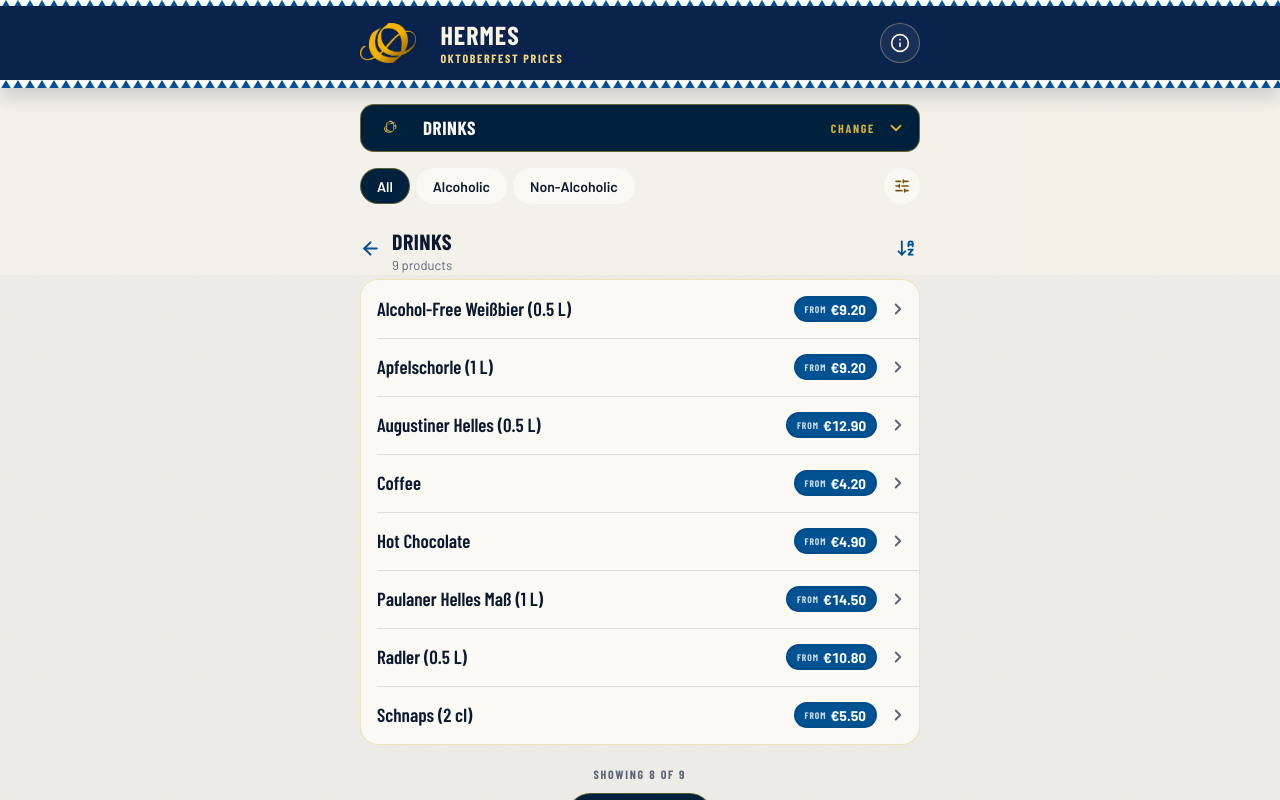
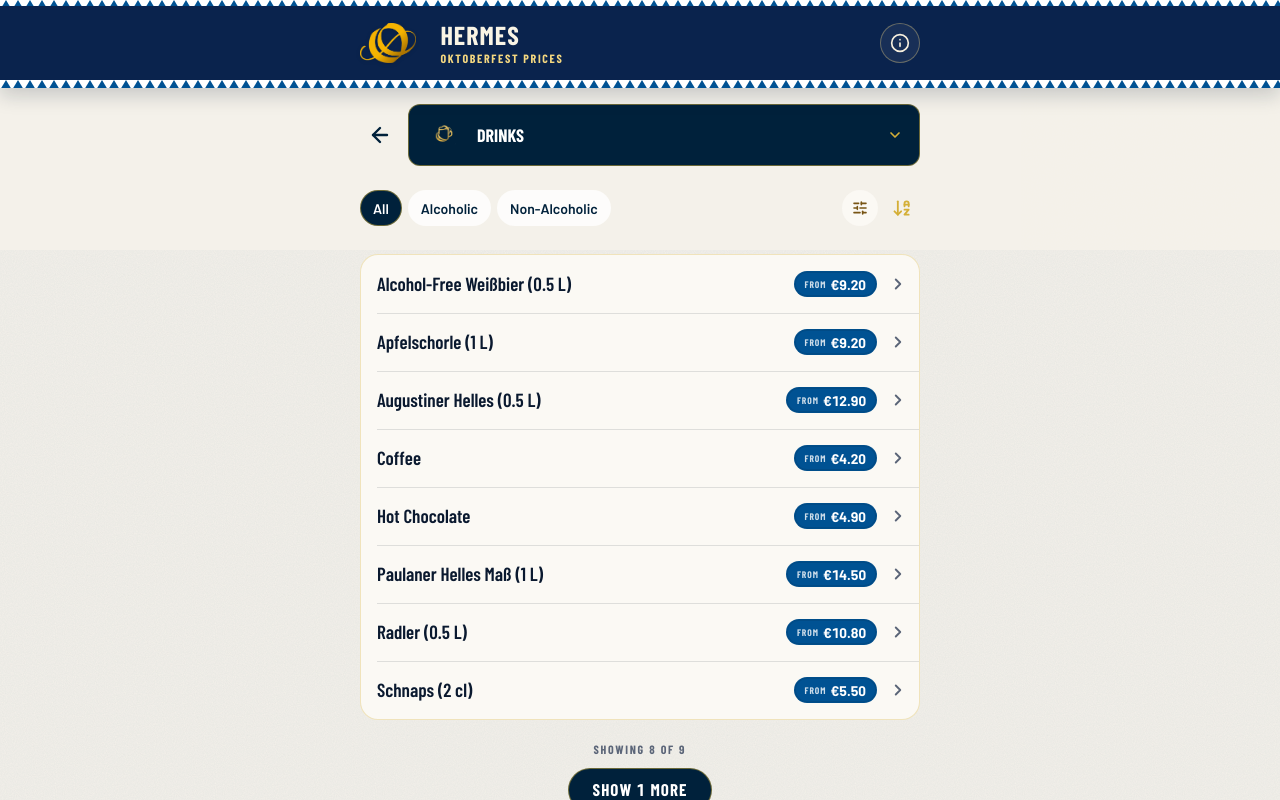
Before and after one commit to Mathou2712/Mathou2712, a React (Vite) app: page / in a window 1280 px wide. Both pictures are taken after a click on the button "DRINKS". Built offline with nearby package versions, Linux system fonts and the light colour scheme; the HTML template or start-up script is replaced by a standard one; a web font is replaced by a local one.

Commit message:
Fix layout hierarchy, isolated back button, and enlarged dropdown icons

```diff
--- a/src/App.jsx
+++ b/src/App.jsx
@@ -400,7 +400,7 @@
         >
           <div className="h-gutter">
             <div className="mx-auto max-w-[560px] pb-0 pt-0">
-              <div className="pt-8">{pinned}</div>
+              <div className="pt-2">{pinned}</div>
             </div>
           </div>
         </div>
@@ -416,7 +416,7 @@
   const Icon = category.icon;
   const box = size === "sm" ? "h-7 w-7 rounded-[9px]" : "h-10 w-10 rounded-[12px]";
   const iconBox = useHermesIcon
-    ? `flex shrink-0 items-center justify-center ${size === "sm" ? "h-10 w-10" : "h-12 w-12"}`
+    ? `flex shrink-0 items-center justify-center ${size === "menu" || size === "banner" ? "h-10 w-10" : size === "sm" ? "h-10 w-10" : "h-12 w-12"}`
     : `relative grid shrink-0 place-items-center overflow-hidden bg-[var(--blue)] text-[#F4E2B0] ${box}`;
   const hermesIcon = {
     drinks: "/icons/drinks.png",
@@ -431,7 +431,7 @@
         <img
           src={hermesIcon}
           alt={category.label}
-          className={size === "sm" ? "h-10 w-10 object-contain" : "h-14 w-14 max-w-none shrink-0 scale-150 object-contain"}
+          className={size === "menu" ? "h-10 w-10 scale-150 object-contain" : size === "banner" || size === "sm" ? "h-10 w-10 scale-[1.35] object-contain" : "h-14 w-14 max-w-none shrink-0 scale-150 object-contain"}
         />
       ) : (
         <Icon size={size === "sm" ? 15 : 20} strokeWidth={2.1} />
@@ -513,13 +513,12 @@
         aria-expanded={open}
         aria-label={`${label}: ${selected?.label ?? ""}`}
         onClick={() => setOpen((o) => !o)}
-        className="flex h-12 w-full items-center gap-3 rounded-[14px] border border-[#D4AF37]/50 bg-[#00213B] pl-2.5 pr-3.5 text-left text-white transition-[background-color,transform] active:scale-[.98] active:bg-[#002B49]"
+        className="flex w-full items-center gap-3 rounded-lg px-0 py-0 text-left text-white transition-[background-color,transform] active:scale-[.98]"
       >
-        {selected?.icon && <CategoryIcon category={selected} size="sm" useHermesIcon />}
-        <span className="f-display min-w-0 flex-1 truncate text-[19px] font-bold uppercase tracking-[.03em]">{selected?.label}</span>
-        <span className="f-eyebrow hidden text-[#D4AF37] min-[360px]:inline">Change</span>
+        {selected?.icon && <CategoryIcon category={selected} size="banner" useHermesIcon />}
+        <span className="f-display min-w-0 flex-1 truncate text-lg font-bold uppercase text-white">{selected?.label}</span>
         <motion.span animate={{ rotate: open ? 180 : 0 }} className="shrink-0 text-[#D4AF37]">
-          <ChevronDown size={18} strokeWidth={2.5} aria-hidden="true" />
+          <ChevronDown size={16} strokeWidth={2.5} aria-hidden="true" />
         </motion.span>
       </button>
 
@@ -530,10 +529,10 @@
             animate={{ opacity: 1, y: 0, scale: 1 }}
             exit={{ opacity: 0, y: -6, scale: 0.98 }}
             transition={{ duration: 0.16 }}
-            className="absolute inset-x-0 top-[calc(100%+8px)] overflow-hidden rounded-[18px] bg-[var(--surface)] shadow-[0_12px_28px_-12px_rgba(10,25,47,.28)]"
+            className="absolute inset-x-0 top-[calc(100%+8px)] overflow-hidden rounded-xl border border-[#D4AF37]/50 bg-[#00213B] shadow-xl"
           >
             <div className="relative p-2">
-              <Search size={15} aria-hidden="true" className="pointer-events-none absolute left-5 top-1/2 -translate-y-1/2 text-[var(--muted)]" />
+              <Search size={15} aria-hidden="true" className="pointer-events-none absolute left-5 top-1/2 -translate-y-1/2 text-[#D4AF37]" />
               <input
                 ref={inputRef}
                 type="search"
@@ -550,10 +549,10 @@
                 }}
                 onKeyDown={onKeyDown}
                 placeholder={searchPlaceholder}
-                className="h-10 w-full rounded-[11px] bg-[var(--press)] pl-9 pr-3 text-[15px] text-[var(--ink)] placeholder:text-[var(--muted)] focus:outline-none"
+                className="h-10 w-full rounded-[11px] border border-[#D4AF37]/30 bg-[#F4F1EA] pl-9 pr-3 text-[15px] text-[#00213B] placeholder:text-[#5B6578] focus:outline-none focus:ring-2 focus:ring-[#D4AF37]/50"
               />
             </div>
-            <ul id={`${id}-list`} role="listbox" aria-label={label} className="h-group rounded-none">
+            <ul id={`${id}-list`} role="listbox" aria-label={label} className="divide-y divide-white/10 bg-[#00213B]">
               {filtered.map((o, i) => {
                 const isSelected = o.id === value;
                 return (
@@ -564,15 +563,15 @@
                     aria-selected={isSelected}
                     onMouseEnter={() => setActive(i)}
                     onClick={() => choose(o)}
-                    className={`flex cursor-pointer items-center gap-3 px-4 py-3 transition-colors ${i === active ? "bg-[var(--press)]" : ""}`}
+                    className={`flex cursor-pointer items-center gap-3 px-4 py-3 text-white transition-colors hover:bg-white/10 ${i === active ? "bg-white/10" : ""}`}
                   >
-                    {o.icon && <CategoryIcon category={o} size="sm" />}
-                    <span className={`f-display flex-1 text-[18px] font-semibold ${isSelected ? "text-[var(--blue-ink)]" : ""}`}>{o.label}</span>
-                    {isSelected && <Check size={18} strokeWidth={2.75} aria-hidden="true" className="text-[var(--blue-ink)]" />}
+                    {o.icon && <CategoryIcon category={o} size="menu" useHermesIcon />}
+                    <span className="f-display flex-1 text-[18px] font-medium text-white">{o.label}</span>
+                    {isSelected && <Check size={18} strokeWidth={2.75} aria-hidden="true" className="text-[#D4AF37]" />}
                   </li>
                 );
               })}
-              {!filtered.length && <li className="px-4 py-3 text-sm text-[var(--muted)]">No category matches “{query.trim()}”.</li>}
+              {!filtered.length && <li className="px-4 py-3 text-sm text-white/70">No category matches “{query.trim()}”.</li>}
             </ul>
           </motion.div>
         )}
@@ -1002,10 +1001,19 @@
     ? sortDesc ? "Sorted by price, highest first" : "Sorted by price, lowest first"
     : sortDesc ? "Sorted Z to A" : "Sorted A to Z";
 
-  // Sticky controls: one category selector, then sub-category chips with the price button beside them
+  // Keep the category switcher, filters, and sort controls together above the list.
   const pinned = (
-    <div className="flex flex-col gap-4 pt-2">
-      <div className="pt-0">
+    <div className="flex w-full flex-col gap-0 pt-2">
+      <div className="mb-6 mt-6 flex w-full items-center gap-2">
+        <button
+          type="button"
+          onClick={onBack}
+          aria-label={product ? `Back to ${sub.id === "all" ? cat.label : sub.label} list` : "Back to start"}
+          className="grid h-10 w-10 shrink-0 place-items-center p-2 text-2xl font-bold text-[#00213B] transition-[opacity,transform] hover:opacity-80 active:scale-95"
+        >
+          <ArrowLeft size={24} strokeWidth={2.4} />
+        </button>
+        <div className="min-w-0 flex-1 rounded-xl border border-[#D4AF37]/50 bg-[#00213B] px-4 py-2.5">
           <Dropdown
             id="category-dropdown"
             label="Category"
@@ -1015,9 +1023,10 @@
             onChange={(id) => onNavigate({ category: id, sub: "all", item: null })}
           />
         </div>
+      </div>
 
-      <div className="flex items-center gap-2 pt-0">
-        <div ref={chipsRef} role="radiogroup" aria-label="Sub-category" className="h-chips -my-1 flex min-w-0 flex-1 gap-1.5 overflow-x-auto py-1 pr-6">
+      <div className="mb-6 flex items-center gap-1.5">
+        <div ref={chipsRef} role="radiogroup" aria-label="Sub-category" className="h-chips -my-1 flex min-w-0 flex-1 gap-1.5 overflow-x-auto py-1 pr-2">
           {cat.subs.map((s) => {
             const active = s.id === sub.id;
             return (
@@ -1027,10 +1036,10 @@
                 role="radio"
                 aria-checked={active}
                 onClick={() => !active && onNavigate({ category: categoryId, sub: s.id, item: null })}
-                className={`h-9 shrink-0 rounded-full px-4 text-[14px] font-semibold transition-[background-color,color,transform] duration-150 active:scale-95 ${
+                className={`h-9 shrink-0 rounded-full px-3 text-[14px] font-semibold transition-[background-color,color,transform] duration-150 active:scale-95 ${
                   active
-                    ? "border border-[#D4AF37]/40 bg-[#00213B] text-white"
-                    : "border border-transparent bg-[var(--surface)] text-[var(--ink)] hover:bg-[var(--press)]"
+                    ? "border border-[#D4AF37]/50 bg-[#00213B] font-bold text-white"
+                    : "border border-transparent bg-white/80 font-medium text-[#00213B] hover:bg-white"
                 }`}
               >
                 {s.short}
@@ -1047,21 +1056,6 @@
         >
           <SlidersHorizontal size={16} strokeWidth={2.4} aria-hidden="true" />
         </button>
-      </div>
-
-      <div className="mt-2 flex items-start gap-1 pt-0">
-        <button
-          type="button"
-          onClick={onBack}
-          aria-label={product ? `Back to ${sub.id === "all" ? cat.label : sub.label} list` : "Back to start"}
-          className="-ml-2 mt-0.5 grid h-9 w-9 shrink-0 place-items-center rounded-full text-[var(--blue-ink)] transition-[background-color,transform] hover:bg-[var(--press)] active:scale-90"
-        >
-          <ArrowLeft size={21} strokeWidth={2.4} />
-        </button>
-        <h2 className="flex min-w-0 flex-1 flex-col items-start">
-          <span className="f-display w-full break-words text-[22px] font-extrabold uppercase leading-tight tracking-[.02em] text-[var(--ink)]">{title}</span>
-          <span className="tabular whitespace-nowrap text-[13px] text-[var(--muted)]" aria-live="polite">{countLabel}</span>
-        </h2>
         <button
           type="button"
           onClick={() => {
@@ -1070,7 +1064,7 @@
           }}
           aria-label={`${sortLabel}. Reverse order`}
           title={sortLabel}
-          className="-mr-1 mt-0.5 grid h-9 w-9 shrink-0 place-items-center rounded-full text-[var(--blue-ink)] transition-[background-color,transform] hover:bg-[var(--press)] active:scale-90"
+          className="grid h-9 w-9 shrink-0 place-items-center rounded-full text-[#D4AF37] transition-[background-color,transform] hover:bg-[var(--press)] active:scale-90"
         >
           <SortIcon size={20} strokeWidth={2.2} />
         </button>
@@ -1081,6 +1075,12 @@
   return (
     <>
       <ScrollArea ref={scrollRef} label={title} pinned={pinned} extraBottomPadding>
+        {product && (
+          <div className="mb-2 mt-6">
+            <h2 className="f-display mb-1 text-xl font-bold uppercase leading-tight tracking-wide text-[#00213B]">{title}</h2>
+            <p className="tabular mb-4 text-[13px] text-[var(--muted)]" aria-live="polite">{countLabel}</p>
+          </div>
+        )}
         {hasActivePriceFilter && (
           <div className="mb-2 mt-3 flex w-fit items-center overflow-hidden rounded-full border border-[rgba(212,175,55,0.65)] bg-[var(--gold-soft)] text-[var(--ink)]">
             <button
@@ -1141,7 +1141,7 @@
                 <button
                   type="button"
                   onClick={() => setLimit(shown.length + PAGE_SIZE)}
-                  className="f-display tabular h-11 rounded-full border border-[#D4AF37]/40 bg-[#00213B] px-6 text-[17px] font-bold uppercase tracking-[.06em] text-white transition-transform active:scale-95"
+                  className="f-display tabular h-11 rounded-full border border-[#D4AF37]/50 bg-[#00213B] px-6 text-[17px] font-bold uppercase tracking-[.06em] text-white transition-all duration-150 hover:bg-[#00213B]/90 active:scale-[0.98]"
                 >
                   Show {Math.min(PAGE_SIZE, remaining)} more
                 </button>
```
Lines whose indentation alone changed are shown as unchanged.
